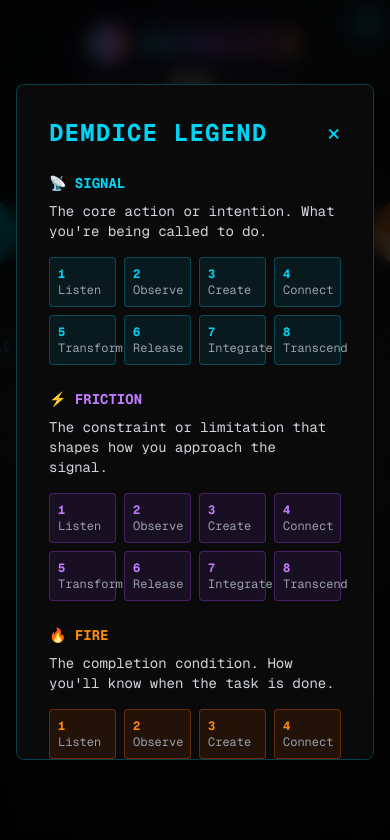
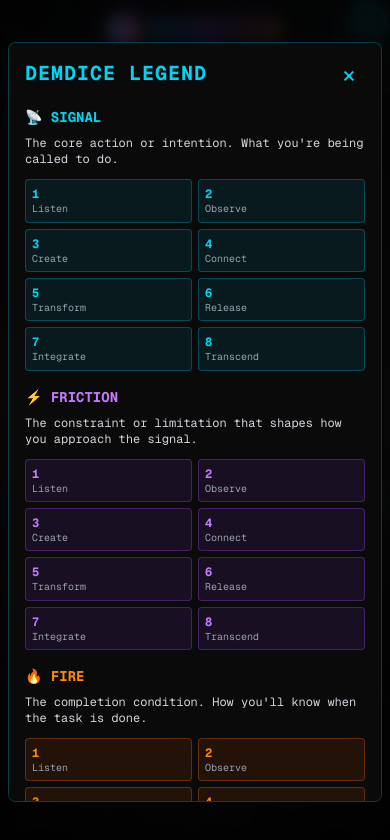
Before and after one commit to golden1011/DemDice, a Next.js app in the folder dem-dice/: page / in a window 390 px wide. Both pictures are taken after a click on the button "Show instructions". Shown: the top 840 px of the page. Built offline with nearby package versions, Linux system fonts and the light colour scheme; grey boxes are pictures that could not be loaded.

Commit message:
We liveeeeeeeeeeeeeeeeeeeeeeeeeeeeee

```diff
--- a/dem-dice/src/app/Dice3D.tsx
+++ b/dem-dice/src/app/Dice3D.tsx
@@ -393,7 +393,7 @@ export default function Dice3D({ value, rolling, diceColor, label, icon, diceTyp
 
   return (
     <div className="flex flex-col items-center gap-0.5">
-      <div className="w-[225px] h-[225px] md:w-[275px] md:h-[275px]">
+      <div className="w-[140px] h-[140px] sm:w-[180px] sm:h-[180px] md:w-[225px] md:h-[225px] lg:w-[275px] lg:h-[275px]">
         <Canvas
           camera={{ position: [0, 0, 7], fov: 50 }}
           gl={{ antialias: true, alpha: true }}
@@ -411,17 +411,17 @@ export default function Dice3D({ value, rolling, diceColor, label, icon, diceTyp
         </Canvas>
       </div>
 
-      <div className={`text-base md:text-lg tracking-widest uppercase ${colors.label} flex items-center gap-1.5 font-bold -mt-4`}>
-        <span className="text-2xl md:text-3xl">{icon}</span>
+      <div className={`text-xs sm:text-sm md:text-base lg:text-lg tracking-widest uppercase ${colors.label} flex items-center gap-1 sm:gap-1.5 font-bold -mt-2 sm:-mt-3 md:-mt-4`}>
+        <span className="text-lg sm:text-xl md:text-2xl lg:text-3xl">{icon}</span>
         <span>{label}</span>
       </div>
 
       {value && !hasAnyGolden && (
-        <div className="flex items-center gap-1.5">
-          <div className={`text-lg ${colors.meaning}`}>
+        <div className="flex items-center gap-1 sm:gap-1.5">
+          <div className={`text-sm sm:text-base md:text-lg ${colors.meaning}`}>
             →
           </div>
-          <div className={`text-base md:text-lg uppercase ${colors.meaning} tracking-tight font-semibold`}>
+          <div className={`text-xs sm:text-sm md:text-base lg:text-lg uppercase ${colors.meaning} tracking-tight font-semibold`}>
             {MEANINGS[diceType][value].split(' ')[0]}
           </div>
         </div>
--- a/dem-dice/src/app/globals.css
+++ b/dem-dice/src/app/globals.css
@@ -25,6 +25,16 @@ body {
   font-family: Arial, Helvetica, sans-serif;
   position: relative;
   overflow-x: hidden;
+  -webkit-font-smoothing: antialiased;
+  -moz-osx-font-smoothing: grayscale;
+  /* Improve touch scrolling on mobile */
+  -webkit-overflow-scrolling: touch;
+}
+
+/* Better touch targets for mobile */
+button, a {
+  touch-action: manipulation;
+  -webkit-tap-highlight-color: transparent;
 }
 
 /* Very faded background image - behind all other layers */
--- a/dem-dice/src/app/layout.tsx
+++ b/dem-dice/src/app/layout.tsx
@@ -15,6 +15,11 @@ const geistMono = Geist_Mono({
 export const metadata: Metadata = {
   title: "DemDice - for MandemOS Players",
   description: "Daily Protocol - Roll the dice and listen",
+  viewport: {
+    width: 'device-width',
+    initialScale: 1,
+    maximumScale: 5,
+  },
 };
 
 export default function RootLayout({
--- a/dem-dice/src/app/page.tsx
+++ b/dem-dice/src/app/page.tsx
@@ -140,24 +140,24 @@ export default function DemDice() {
   };
 
   return (
-    <main className="h-screen bg-transparent text-[#e0e0e0] font-mono flex flex-col items-center justify-start p-4 selection:bg-white selection:text-black relative overflow-hidden">
+    <main className="min-h-screen bg-transparent text-[#e0e0e0] font-mono flex flex-col items-center justify-start p-2 sm:p-4 selection:bg-white selection:text-black relative overflow-x-hidden">
       <AudioManager rolling={rolling} />
 
       {/* HEADER */}
-      <header className="w-full text-center space-y-2 mb-4 mt-2">
+      <header className="w-full text-center space-y-1 sm:space-y-2 mb-2 sm:mb-4 mt-1 sm:mt-2">
         <div className="opacity-95">
-          <h1 className="text-4xl md:text-6xl font-bold uppercase tracking-wider flex items-center justify-center gap-2">
-            <span className="text-4xl md:text-6xl text-transparent bg-clip-text bg-gradient-to-r from-cyan-400 via-purple-400 to-orange-400 drop-shadow-[0_0_20px_rgba(139,92,246,0.5)]">🎲</span>
+          <h1 className="text-3xl sm:text-4xl md:text-6xl font-bold uppercase tracking-wider flex items-center justify-center gap-1 sm:gap-2">
+            <span className="text-3xl sm:text-4xl md:text-6xl text-transparent bg-clip-text bg-gradient-to-r from-cyan-400 via-purple-400 to-orange-400 drop-shadow-[0_0_20px_rgba(139,92,246,0.5)]">🎲</span>
             <span className="demdice-header-glow">DemDice</span>
           </h1>
         </div>
-        <div className="opacity-70 flex items-center justify-center gap-2 text-sm md:text-base w-full max-w-fit mx-auto">
+        <div className="opacity-70 flex items-center justify-center gap-1 sm:gap-2 text-xs sm:text-sm md:text-base w-full max-w-fit mx-auto px-2">
           <span className="text-gray-300">Built For</span>
           <a href="https://mandemos.com" target="_blank" rel="noopener noreferrer" className="hover:opacity-80 transition-opacity inline-block">
             <img
               src="https://mandemos.com/cdn/shop/files/ChatGPT_Image_Sep_3_2025_04_04_53_PM.png?v=1756929961&width=150"
               alt="MandemOS"
-              className="h-8 md:h-10 w-auto"
+              className="h-6 sm:h-8 md:h-10 w-auto"
             />
           </a>
           <span className="text-gray-300">OS Players</span>
@@ -171,7 +171,7 @@ export default function DemDice() {
           playButtonClickSound();
         }}
         onMouseEnter={() => playButtonHoverSound()}
-        className="absolute top-2 right-2 w-8 h-8 rounded-full border-2 border-cyan-500/50 bg-cyan-500/20 hover:bg-cyan-500/30 hover:border-cyan-400 flex items-center justify-center text-cyan-300 text-lg font-bold transition-all z-50 shadow-[0_0_15px_rgba(6,182,212,0.5)]"
+        className="absolute top-1 right-1 sm:top-2 sm:right-2 w-9 h-9 sm:w-8 sm:h-8 rounded-full border-2 border-cyan-500/50 bg-cyan-500/20 hover:bg-cyan-500/30 hover:border-cyan-400 active:bg-cyan-500/40 flex items-center justify-center text-cyan-300 text-base sm:text-lg font-bold transition-all z-50 shadow-[0_0_15px_rgba(6,182,212,0.5)] touch-manipulation"
         aria-label="Show instructions"
       >
         ?
@@ -179,57 +179,57 @@ export default function DemDice() {
 
       {/* INSTRUCTIONS MODAL */}
       {showInstructions && (
-        <div className="fixed inset-0 bg-black/80 backdrop-blur-sm flex items-center justify-center z-50 p-4" onClick={() => setShowInstructions(false)}>
-          <div className="bg-[#0a0a0a] border border-cyan-500/30 rounded-lg p-8 max-w-2xl w-full max-h-[80vh] overflow-y-auto" onClick={(e) => e.stopPropagation()}>
-            <div className="flex justify-between items-start mb-6">
-              <h2 className="text-2xl font-bold text-cyan-400 uppercase tracking-wider">DemDice Legend</h2>
+        <div className="fixed inset-0 bg-black/80 backdrop-blur-sm flex items-center justify-center z-50 p-2 sm:p-4" onClick={() => setShowInstructions(false)}>
+          <div className="bg-[#0a0a0a] border border-cyan-500/30 rounded-lg p-4 sm:p-6 md:p-8 max-w-2xl w-full max-h-[90vh] sm:max-h-[80vh] overflow-y-auto" onClick={(e) => e.stopPropagation()}>
+            <div className="flex justify-between items-start mb-4 sm:mb-6">
+              <h2 className="text-xl sm:text-2xl font-bold text-cyan-400 uppercase tracking-wider">DemDice Legend</h2>
               <button
                 onClick={() => {
                   setShowInstructions(false);
                   playButtonClickSound();
                 }}
                 onMouseEnter={() => playButtonHoverSound()}
-                className="text-cyan-400 hover:text-cyan-300 text-2xl"
+                className="text-cyan-400 hover:text-cyan-300 active:text-cyan-200 text-2xl sm:text-3xl w-8 h-8 sm:w-10 sm:h-10 flex items-center justify-center touch-manipulation"
               >
                 ×
               </button>
             </div>
 
-            <div className="space-y-6 text-sm">
+            <div className="space-y-4 sm:space-y-6 text-xs sm:text-sm">
               <div>
-                <h3 className="text-cyan-400 font-bold mb-2 uppercase">📡 SIGNAL</h3>
-                <p className="text-gray-300 mb-4">The core action or intention. What you're being called to do.</p>
-                <div className="grid grid-cols-4 gap-2 text-xs">
+                <h3 className="text-cyan-400 font-bold mb-2 uppercase text-sm sm:text-base">📡 SIGNAL</h3>
+                <p className="text-gray-300 mb-3 sm:mb-4 text-xs sm:text-sm">The core action or intention. What you're being called to do.</p>
+                <div className="grid grid-cols-2 sm:grid-cols-3 md:grid-cols-4 gap-1.5 sm:gap-2 text-xs">
                   {Array.from({ length: diceType }, (_, i) => i + 1).map(num => (
-                    <div key={num} className="bg-cyan-500/10 border border-cyan-500/30 p-2 rounded">
-                      <div className="font-bold text-cyan-400">{num}</div>
-                      <div className="text-gray-400">{MEANINGS[diceType][num]}</div>
+                    <div key={num} className="bg-cyan-500/10 border border-cyan-500/30 p-1.5 sm:p-2 rounded">
+                      <div className="font-bold text-cyan-400 text-xs sm:text-sm">{num}</div>
+                      <div className="text-gray-400 text-[10px] sm:text-xs">{MEANINGS[diceType][num]}</div>
                     </div>
                   ))}
                 </div>
               </div>
 
               <div>
-                <h3 className="text-purple-400 font-bold mb-2 uppercase">⚡ FRICTION</h3>
-                <p className="text-gray-300 mb-4">The constraint or limitation that shapes how you approach the signal.</p>
-                <div className="grid grid-cols-4 gap-2 text-xs">
+                <h3 className="text-purple-400 font-bold mb-2 uppercase text-sm sm:text-base">⚡ FRICTION</h3>
+                <p className="text-gray-300 mb-3 sm:mb-4 text-xs sm:text-sm">The constraint or limitation that shapes how you approach the signal.</p>
+                <div className="grid grid-cols-2 sm:grid-cols-3 md:grid-cols-4 gap-1.5 sm:gap-2 text-xs">
                   {Array.from({ length: diceType }, (_, i) => i + 1).map(num => (
-                    <div key={num} className="bg-purple-500/10 border border-purple-500/30 p-2 rounded">
-                      <div className="font-bold text-purple-400">{num}</div>
-                      <div className="text-gray-400">{MEANINGS[diceType][num]}</div>
+                    <div key={num} className="bg-purple-500/10 border border-purple-500/30 p-1.5 sm:p-2 rounded">
+                      <div className="font-bold text-purple-400 text-xs sm:text-sm">{num}</div>
+                      <div className="text-gray-400 text-[10px] sm:text-xs">{MEANINGS[diceType][num]}</div>
                     </div>
                   ))}
                 </div>
               </div>
 
               <div>
-                <h3 className="text-orange-400 font-bold mb-2 uppercase">🔥 FIRE</h3>
-                <p className="text-gray-300 mb-4">The completion condition. How you'll know when the task is done.</p>
-                <div className="grid grid-cols-4 gap-2 text-xs">
+                <h3 className="text-orange-400 font-bold mb-2 uppercase text-sm sm:text-base">🔥 FIRE</h3>
+                <p className="text-gray-300 mb-3 sm:mb-4 text-xs sm:text-sm">The completion condition. How you'll know when the task is done.</p>
+                <div className="grid grid-cols-2 sm:grid-cols-3 md:grid-cols-4 gap-1.5 sm:gap-2 text-xs">
                   {Array.from({ length: diceType }, (_, i) => i + 1).map(num => (
-                    <div key={num} className="bg-orange-500/10 border border-orange-500/30 p-2 rounded">
-                      <div className="font-bold text-orange-400">{num}</div>
-                      <div className="text-gray-400">{MEANINGS[diceType][num]}</div>
+                    <div key={num} className="bg-orange-500/10 border border-orange-500/30 p-1.5 sm:p-2 rounded">
+                      <div className="font-bold text-orange-400 text-xs sm:text-sm">{num}</div>
+                      <div className="text-gray-400 text-[10px] sm:text-xs">{MEANINGS[diceType][num]}</div>
                     </div>
                   ))}
                 </div>
@@ -265,7 +265,7 @@ export default function DemDice() {
       )}
 
       {/* THE DICE CONTAINER */}
-      <div className={`flex gap-2 md:gap-6 mb-2 ${!task ? 'mt-0' : 'mt-0'}`}>
+      <div className={`flex gap-1 sm:gap-2 md:gap-4 lg:gap-6 mb-2 ${!task ? 'mt-0' : 'mt-0'} flex-wrap justify-center`}>
         <Dice3D
           label="SIGNAL"
           value={diceValues.signal ?? task?.signal}
@@ -513,10 +513,10 @@ export default function DemDice() {
 
       {/* ACTION AREA */}
       {!task && !rolling && (
-        <div className="px-4 py-2 space-y-3 mt-4">
+        <div className="px-2 sm:px-4 py-2 space-y-2 sm:space-y-3 mt-2 sm:mt-4 w-full max-w-md mx-auto">
           {/* DICE TYPE SELECTOR */}
-          <div className="flex items-center justify-center gap-2 mt-2">
-            <span className="text-xs text-gray-400 uppercase tracking-widest">Dice Type:</span>
+          <div className="flex items-center justify-center gap-1.5 sm:gap-2 mt-2 flex-wrap">
+            <span className="text-[10px] sm:text-xs text-gray-400 uppercase tracking-widest">Dice Type:</span>
             {([8, 10, 12, 20] as const).map((type) => (
               <button
                 key={type}
@@ -531,7 +531,7 @@ export default function DemDice() {
                   }
                 }}
                 onMouseEnter={() => playButtonHoverSound()}
-                className={`px-3 py-1 text-xs uppercase tracking-widest rounded border transition-all ${
+                className={`px-2.5 sm:px-3 py-1.5 sm:py-1 text-[10px] sm:text-xs uppercase tracking-widest rounded border transition-all touch-manipulation active:scale-95 ${
                   diceType === type
                     ? 'border-cyan-400 bg-cyan-500/20 text-cyan-300 shadow-[0_0_10px_rgba(6,182,212,0.5)]'
                     : 'border-gray-600 bg-gray-800/30 text-gray-500 hover:border-gray-500 hover:text-gray-400'
@@ -548,9 +548,9 @@ export default function DemDice() {
               handleRoll();
             }}
             onMouseEnter={() => playButtonHoverSound()}
-            className="w-full border border-cyan-500/50 bg-gradient-to-r from-cyan-500/10 via-purple-500/10 to-orange-500/10 px-8 py-2 text-xs hover:from-cyan-500/20 hover:via-purple-500/20 hover:to-orange-500/20 hover:border-cyan-400 transition-all duration-300 uppercase tracking-widest text-cyan-300 shadow-[0_0_20px_rgba(6,182,212,0.3)] flex items-center justify-center gap-2 mt-2"
+            className="w-full border border-cyan-500/50 bg-gradient-to-r from-cyan-500/10 via-purple-500/10 to-orange-500/10 px-4 sm:px-8 py-2.5 sm:py-2 text-xs sm:text-sm hover:from-cyan-500/20 hover:via-purple-500/20 hover:to-orange-500/20 hover:border-cyan-400 active:scale-95 transition-all duration-300 uppercase tracking-widest text-cyan-300 shadow-[0_0_20px_rgba(6,182,212,0.3)] flex items-center justify-center gap-2 mt-2 touch-manipulation"
           >
-            <span className="text-lg animate-spin text-transparent bg-clip-text bg-gradient-to-r from-cyan-400 via-purple-400 to-orange-400 drop-shadow-[0_0_20px_rgba(139,92,246,0.5)]">🎲</span>
+            <span className="text-base sm:text-lg animate-spin text-transparent bg-clip-text bg-gradient-to-r from-cyan-400 via-purple-400 to-orange-400 drop-shadow-[0_0_20px_rgba(139,92,246,0.5)]">🎲</span>
             <span>[ Roll The Dice ]</span>
           </button>
         </div>
@@ -558,7 +558,7 @@ export default function DemDice() {
 
       {/* LOADING STATE */}
       {rolling && (
-        <div className="text-xs animate-pulse tracking-widest opacity-50">
+        <div className="text-[10px] sm:text-xs animate-pulse tracking-widest opacity-50">
           LISTENING...
         </div>
       )}
@@ -567,33 +567,33 @@ export default function DemDice() {
       {/* GOLDEN DICE MODE - COMMENTED OUT: Only show if no golden dice */}
       {task && (
         // !([goldenDice.signal, goldenDice.friction, goldenDice.fire].some(Boolean)) &&
-        <div className="max-w-4xl w-full animate-in fade-in slide-in-from-bottom-4 duration-700 mt-0 flex-1 flex flex-col overflow-hidden">
-          <div className="grid grid-cols-1 md:grid-cols-2 gap-4 items-stretch flex-1 min-h-0">
+        <div className="max-w-4xl w-full animate-in fade-in slide-in-from-bottom-4 duration-700 mt-0 flex-1 flex flex-col overflow-hidden px-2 sm:px-4">
+          <div className="grid grid-cols-1 md:grid-cols-2 gap-3 sm:gap-4 items-stretch flex-1 min-h-0">
 
             {/* LEFT COLUMN - THE CARD */}
-            <div className="border-l-2 border-cyan-500/20 pl-4 py-1 space-y-3 bg-gradient-to-r from-cyan-500/5 via-purple-500/5 to-orange-500/5 p-3 rounded-lg flex flex-col overflow-y-auto">
+            <div className="border-l-2 border-cyan-500/20 pl-2 sm:pl-4 py-1 space-y-2 sm:space-y-3 bg-gradient-to-r from-cyan-500/5 via-purple-500/5 to-orange-500/5 p-2 sm:p-3 rounded-lg flex flex-col overflow-y-auto">
 
-              <div className="pt-2">
-                <h2 className="text-xs md:text-sm uppercase tracking-widest text-cyan-400/70 mb-1 flex items-center gap-1.5">
-                  <span>📡</span> Instruction
+              <div className="pt-1 sm:pt-2">
+                <h2 className="text-[10px] sm:text-xs md:text-sm uppercase tracking-widest text-cyan-400/70 mb-1 flex items-center gap-1 sm:gap-1.5">
+                  <span className="text-sm sm:text-base">📡</span> <span>Instruction</span>
                 </h2>
-                <p className="text-sm md:text-base leading-relaxed font-light text-white border-l-2 border-cyan-500/30 pl-3">
+                <p className="text-xs sm:text-sm md:text-base leading-relaxed font-light text-white border-l-2 border-cyan-500/30 pl-2 sm:pl-3">
                   {task.instruction}
                 </p>
               </div>
 
               <div>
-                <h2 className="text-xs md:text-sm uppercase tracking-widest text-purple-400/70 mb-1 flex items-center gap-1.5">
-                  <span>⚡</span> Constraint
+                <h2 className="text-[10px] sm:text-xs md:text-sm uppercase tracking-widest text-purple-400/70 mb-1 flex items-center gap-1 sm:gap-1.5">
+                  <span className="text-sm sm:text-base">⚡</span> <span>Constraint</span>
                 </h2>
-                <p className="text-sm md:text-base opacity-80 border-l-2 border-purple-500/30 pl-3">{task.constraint}</p>
+                <p className="text-xs sm:text-sm md:text-base opacity-80 border-l-2 border-purple-500/30 pl-2 sm:pl-3">{task.constraint}</p>
               </div>
 
               <div>
-                <h2 className="text-xs md:text-sm uppercase tracking-widest text-orange-400/70 mb-1 flex items-center gap-1.5">
-                  <span>🔥</span> Completion Condition
+                <h2 className="text-[10px] sm:text-xs md:text-sm uppercase tracking-widest text-orange-400/70 mb-1 flex items-center gap-1 sm:gap-1.5">
+                  <span className="text-sm sm:text-base">🔥</span> <span>Completion Condition</span>
                 </h2>
-                <p className="text-sm md:text-base opacity-80 border-l-2 border-orange-500/30 pl-3">{task.completion}</p>
+                <p className="text-xs sm:text-sm md:text-base opacity-80 border-l-2 border-orange-500/30 pl-2 sm:pl-3">{task.completion}</p>
               </div>
 
             </div>
@@ -601,12 +601,12 @@ export default function DemDice() {
             {/* RIGHT COLUMN - NOTE */}
             <div className="space-y-2 flex flex-col h-full min-h-0">
               <div className="flex-1 flex flex-col min-h-0">
-                <label className="block text-[9px] uppercase tracking-widest opacity-50 mb-1">Note what happened</label>
+                <label className="block text-[8px] sm:text-[9px] uppercase tracking-widest opacity-50 mb-1">Note what happened</label>
                 <textarea
                   value={note}
                   onChange={(e) => setNote(e.target.value)}
                   placeholder="Document your experience, insights, or outcomes..."
-                  className="w-full flex-1 bg-[#1a1a1a] border border-[#444] rounded-sm px-3 py-2 text-xs text-white placeholder-gray-500 focus:outline-none focus:border-cyan-500/50 transition-colors resize-none shadow-inner min-h-0"
+                  className="w-full flex-1 bg-[#1a1a1a] border border-[#444] rounded-sm px-2 sm:px-3 py-2 text-[10px] sm:text-xs text-white placeholder-gray-500 focus:outline-none focus:border-cyan-500/50 transition-colors resize-none shadow-inner min-h-0"
                   style={{
                     backgroundImage: 'linear-gradient(rgba(255,255,255,0.02) 1px, transparent 1px)',
                     backgroundSize: '100% 20px',
@@ -619,17 +619,17 @@ export default function DemDice() {
           </div>
 
           {/* ACTION BUTTONS */}
-          <div className="mt-3 flex flex-col gap-2">
-            <div className="flex gap-2">
+          <div className="mt-2 sm:mt-3 flex flex-col gap-2">
+            <div className="flex flex-col sm:flex-row gap-2">
               <button
                 onClick={() => {
                   playButtonClickSound();
                   handleRoll();
                 }}
                 onMouseEnter={() => playButtonHoverSound()}
-                className="flex-1 py-2 px-4 rounded border border-purple-500/50 bg-purple-500/10 text-purple-400 hover:bg-purple-500/20 hover:border-purple-400 transition-all uppercase tracking-widest text-xs flex items-center justify-center gap-1.5"
+                className="flex-1 py-2.5 sm:py-2 px-3 sm:px-4 rounded border border-purple-500/50 bg-purple-500/10 text-purple-400 hover:bg-purple-500/20 hover:border-purple-400 active:scale-95 transition-all uppercase tracking-widest text-[10px] sm:text-xs flex items-center justify-center gap-1.5 touch-manipulation"
               >
-                <span className="text-base text-transparent bg-clip-text bg-gradient-to-r from-cyan-400 via-purple-400 to-orange-400 drop-shadow-[0_0_20px_rgba(139,92,246,0.5)] animate-spin">🎲</span>
+                <span className="text-sm sm:text-base text-transparent bg-clip-text bg-gradient-to-r from-cyan-400 via-purple-400 to-orange-400 drop-shadow-[0_0_20px_rgba(139,92,246,0.5)] animate-spin">🎲</span>
                 <span>Re-Roll Dem Dice</span>
               </button>
 
@@ -642,7 +642,7 @@ export default function DemDice() {
                 }}
                 onMouseEnter={() => !shared && playButtonHoverSound()}
                 disabled={shared}
-                className={`flex-1 py-2 px-4 rounded border transition-all uppercase tracking-widest text-xs ${
+                className={`flex-1 py-2.5 sm:py-2 px-3 sm:px-4 rounded border transition-all uppercase tracking-widest text-[10px] sm:text-xs active:scale-95 touch-manipulation ${
                   shared
                     ? 'border-green-500/50 bg-green-500/10 text-green-400 cursor-not-allowed'
                     : 'border-cyan-500/50 bg-cyan-500/10 text-cyan-400 hover:bg-cyan-500/20 hover:border-cyan-500'
@@ -653,8 +653,8 @@ export default function DemDice() {
             </div>
 
             {/* CHANGE DICE TYPE */}
-            <div className="flex items-center justify-center gap-2">
-              <span className="text-xs text-gray-400 uppercase tracking-widest">Change Dice Type:</span>
+            <div className="flex items-center justify-center gap-1.5 sm:gap-2 flex-wrap">
+              <span className="text-[10px] sm:text-xs text-gray-400 uppercase tracking-widest">Change Dice Type:</span>
               {([8, 10, 12, 20] as const).map((type) => (
                 <button
                   key={type}
@@ -663,7 +663,7 @@ export default function DemDice() {
                     playButtonClickSound();
                   }}
                   onMouseEnter={() => playButtonHoverSound()}
-                  className={`px-3 py-1 text-xs uppercase tracking-widest rounded border transition-all ${
+                  className={`px-2 sm:px-3 py-1 text-[10px] sm:text-xs uppercase tracking-widest rounded border transition-all active:scale-95 touch-manipulation ${
                     diceType === type
                       ? 'border-cyan-400 bg-cyan-500/20 text-cyan-300 shadow-[0_0_10px_rgba(6,182,212,0.5)]'
                       : 'border-gray-600 bg-gray-800/30 text-gray-500 hover:border-gray-500 hover:text-gray-400'
@@ -678,10 +678,10 @@ export default function DemDice() {
       )}
 
       {/* FOOTER */}
-      <footer className="mt-auto pt-4 pb-2 text-center z-10">
-        <div className="opacity-30 text-[9px] uppercase tracking-widest flex items-center justify-center gap-3">
+      <footer className="mt-auto pt-2 sm:pt-4 pb-2 text-center z-10 px-2">
+        <div className="opacity-30 text-[8px] sm:text-[9px] uppercase tracking-widest flex flex-col sm:flex-row items-center justify-center gap-1 sm:gap-3">
           <span>"You don't roll to win. You roll to listen."</span>
-          <span className="opacity-70 text-[9px] font-semibold">© 2025 Hammer Studios</span>
+          <span className="opacity-70 text-[8px] sm:text-[9px] font-semibold">© 2025 Hammer Studios</span>
         </div>
       </footer>
     </main>
```
